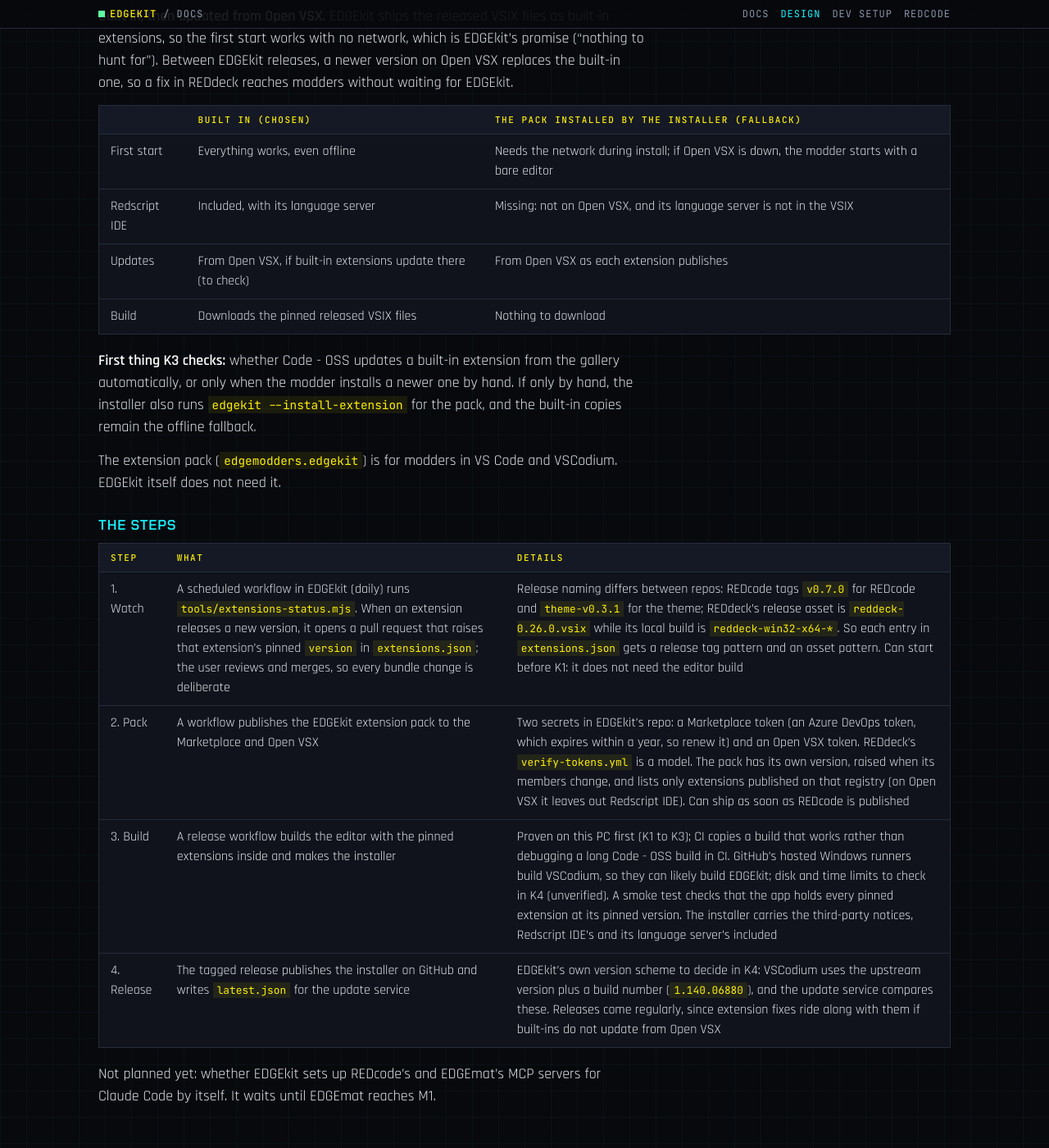
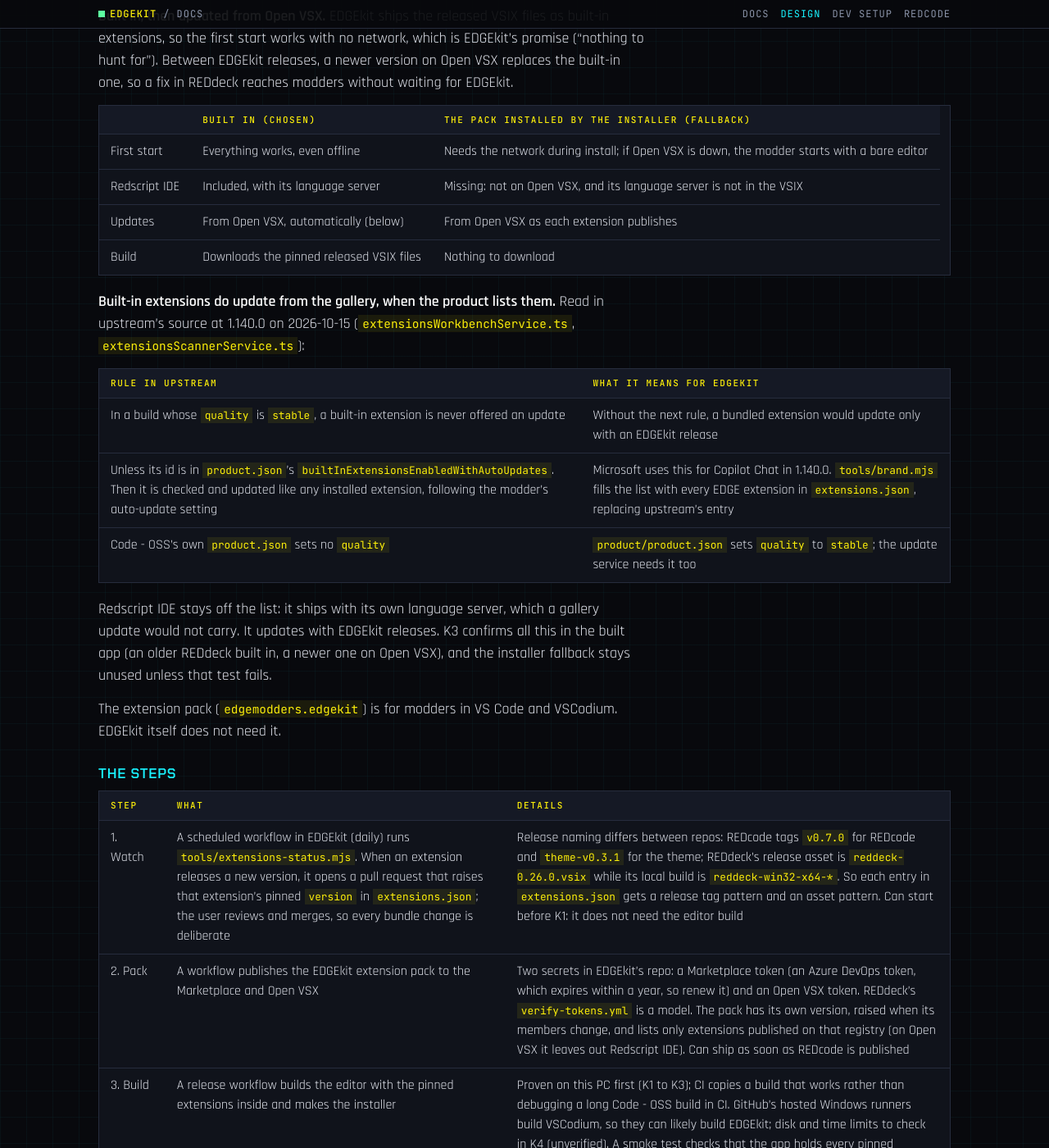
Before and after one commit to Edgemodders/EDGEkit, a Jekyll site: the page built from docs/design.md, in a window 1280 px wide and 1400 px high, scrolled down 3918 px. Shown: the whole window at 82% size. Built offline with Jekyll 4.4.1, drawn with Linux system fonts in a browser that asks for light colours; our own code applies the rules of GitHub Pages for plain Markdown files; some of the changed text lies outside the part shown.

Commit message:
Built-in EDGE extensions update from Open VSX: builtInExtensionsEnabledWithAutoUpdates, quality stable
Co-Authored-By: Claude Opus 5.5 <noreply@anthropic.com>

```diff
--- a/docs/design.md
+++ b/docs/design.md
@@ -84,10 +84,18 @@ Agreed with the user on 2026-10-15: watch the extension repos, pull released ext
 |---|---|---|
 | First start | Everything works, even offline | Needs the network during install; if Open VSX is down, the modder starts with a bare editor |
 | Redscript IDE | Included, with its language server | Missing: not on Open VSX, and its language server is not in the VSIX |
-| Updates | From Open VSX, if built-in extensions update there (to check) | From Open VSX as each extension publishes |
+| Updates | From Open VSX, automatically (below) | From Open VSX as each extension publishes |
 | Build | Downloads the pinned released VSIX files | Nothing to download |
 
-**First thing K3 checks:** whether Code - OSS updates a built-in extension from the gallery automatically, or only when the modder installs a newer one by hand. If only by hand, the installer also runs `edgekit --install-extension` for the pack, and the built-in copies remain the offline fallback.
+**Built-in extensions do update from the gallery, when the product lists them.** Read in upstream's source at 1.140.0 on 2026-10-15 (`extensionsWorkbenchService.ts`, `extensionsScannerService.ts`):
+
+| Rule in upstream | What it means for EDGEkit |
+|---|---|
+| In a build whose `quality` is `stable`, a built-in extension is never offered an update | Without the next rule, a bundled extension would update only with an EDGEkit release |
+| Unless its id is in `product.json`'s `builtInExtensionsEnabledWithAutoUpdates`. Then it is checked and updated like any installed extension, following the modder's auto-update setting | Microsoft uses this for Copilot Chat in 1.140.0. `tools/brand.mjs` fills the list with every EDGE extension in `extensions.json`, replacing upstream's entry |
+| Code - OSS's own `product.json` sets no `quality` | `product/product.json` sets `quality` to `stable`; the update service needs it too |
+
+Redscript IDE stays off the list: it ships with its own language server, which a gallery update would not carry. It updates with EDGEkit releases. K3 confirms all this in the built app (an older REDdeck built in, a newer one on Open VSX), and the installer fallback stays unused unless that test fails.
 
 The extension pack (`edgemodders.edgekit`) is for modders in VS Code and VSCodium. EDGEkit itself does not need it.
 
@@ -111,7 +119,7 @@ Phases are numbered K0 to K5, so they do not clash with the other repos' phases.
 | **K0 Decide** | The K0 decisions below, answered with the user. The current Marketplace and trademark terms, read directly. Which upstream release to pin | The plan and `upstream.json` are agreed |
 | **K1 Build** | Code - OSS built from source on this PC, unbranded, with the drafts in `tools/` made to work. Exact tool versions in Dev setup | An unbranded build starts, opens a folder, and installs an extension from Open VSX |
 | **K2 Brand** | `product.json` branding, icons (app, installer, file types) made from `tools/brand`, the REDnode HUD theme as default, a welcome page | The installed app says EDGEkit everywhere and never VS Code; its data lives in its own folders, beside an installed VS Code without touching it |
-| **K3 Bundle** | First, the check whether built-in extensions update from Open VSX (release pipeline). Then the EDGE extensions shipped as built-in extensions, from their released VSIX files at pinned versions (upstream's `builtInExtensions` list, if it fits), Redscript IDE with its language server, and a third-party notices file with every bundled project's license | A fresh install has REDcode, the theme, REDdeck, Redscript IDE and the other published EDGE extensions, with no network; a newer REDdeck on Open VSX reaches it, automatically or through the installer's fallback |
+| **K3 Bundle** | The EDGE extensions shipped as built-in extensions, from their released VSIX files at pinned versions (upstream's `builtInExtensions` list, if it fits), Redscript IDE with its language server, and a third-party notices file with every bundled project's license | A fresh install has REDcode, the theme, REDdeck, Redscript IDE and the other published EDGE extensions, with no network; an older built-in REDdeck updates itself from Open VSX |
 | **K4 Release** | The release pipeline in GitHub Actions: the daily watch with pin pull requests (may start earlier), the extension pack published to both registries (may ship earlier), and a Windows installer built on a pinned upstream tag and pinned extension versions downloaded from each extension repo's GitHub releases. EDGEkit's version scheme; updates through GitHub releases and the update service | A tagged release produces an installer anyone can download and install, and an older install updates itself to it. A new extension release becomes a pin pull request within a day |
 | **K5 Track upstream** | A routine for moving to a newer upstream release every month or so, or sooner for a security fix, preferring one VSCodium has already shipped: bump the tag, rebuild, smoke test, release | A move to a newer release ships within a week of starting it, by checklist |
 
--- a/product/product.json
+++ b/product/product.json
@@ -3,6 +3,7 @@
   "nameShort": "EDGEkit",
   "nameLong": "EDGEkit",
   "applicationName": "edgekit",
+  "quality": "stable",
   "dataFolderName": ".edgekit",
   "win32MutexName": "edgekit",
   "win32DirName": "EDGEkit",
```
Also changed, not shown: docs/index.md (+1 -1 lines), tools/brand.mjs (+8 -0 lines).
